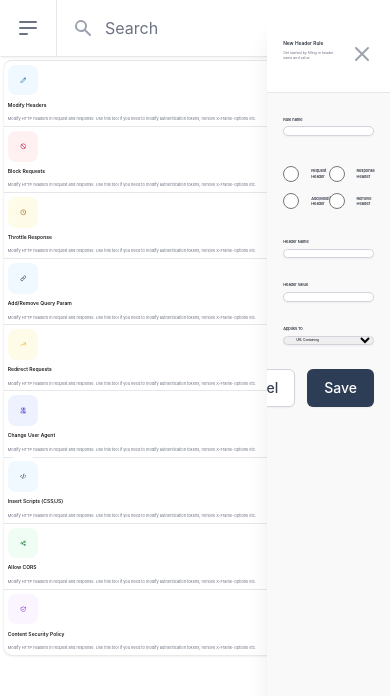
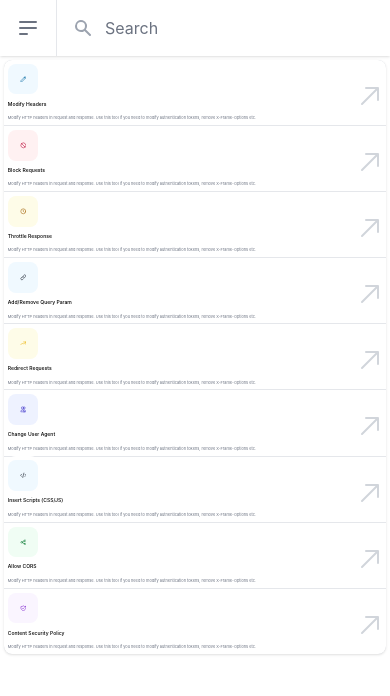
Before and after one commit to surishubham/lt-extension, a React (Create React App) app: page / in a window 390 px wide. Shown: the top 696 px of the page. Built offline with nearby package versions, Linux system fonts and the light colour scheme.

Commit message:
update siebar component

```diff
--- a/public/index.html
+++ b/public/index.html
@@ -26,7 +26,7 @@
     -->
     <title>LT Extension</title>
   </head>
-  <body>
+  <body class="light-theme">
     <noscript>You need to enable JavaScript to run this app.</noscript>
     <div id="root"></div>
     <!--
--- a/src/DashBoard.js
+++ b/src/DashBoard.js
@@ -37,8 +37,8 @@ export default function DashBoard() {
 
     }
     const throttleFormClick = () => {
-        setBlock(true)
-        setThrottle(false)
+        setBlock(false)
+        setThrottle(true)
 
     }
     const actions = [
@@ -117,9 +117,9 @@ export default function DashBoard() {
     return (
 
         <div className="rounded-lg bg-gray-200 overflow-hidden shadow divide-y divide-gray-200 sm:divide-y-0 sm:grid sm:grid-cols-3 sm:gap-px px-50">
-            <ModifyHeader />
-            {/* {block &&  <BlockForm />} */}
-            {/* {throttle && <ThrottleForm /> } */}
+            {/* <ModifyHeader /> */}
+            {block &&  <BlockForm />}
+            {throttle && <ThrottleForm /> }
             {/* <AddRemove /> */}
             {/* <RedirectionForm /> */}
             {/* <UserAgent /> */}
@@ -131,8 +131,6 @@ export default function DashBoard() {
                     key={action.title}
                     className={classNames(
                         actionIdx === 0 ? 'rounded-tl-lg rounded-tr-lg sm:rounded-tr-none' : '',
-                        actionIdx === 1 ? 'sm:rounded-tr-lg' : '',
-                        actionIdx === actions.length - 2 ? 'sm:rounded-bl-lg' : '',
                         actionIdx === actions.length - 1 ? 'rounded-bl-lg rounded-br-lg sm:rounded-bl-none' : '',
                         'relative group bg-white px-[1vw] py-[1vw] focus-within:ring-2 focus-within:ring-inset focus-within:ring-indigo-500'
                     )}
@@ -151,7 +149,6 @@ export default function DashBoard() {
                     <div className="mt-[1.6vw]">
                         <h3 className="text-[1.3vw] font-medium">
                             <div onClick={action.click} className="cursor-pointer focus:outline-none">
-                                {/* Extend touch target to entire panel */}
                                 <span className="absolute inset-0" aria-hidden="true" />
                                 {action.title}
                             </div>
--- /dev/null
+++ b/src/ThemeToggle.js
@@ -0,0 +1,19 @@
+import { useEffect, useState } from "react"
+export default function ThemeToggle() {
+
+    const [theme, setTheme] = useState("light-theme")
+
+    const toggleTheme = () => {
+        theme === "dark-theme" ? setTheme("light-theme") : setTheme("dark-theme")
+    }
+
+    useEffect(() => {
+        document.body.className = theme;
+    }, [theme])
+
+    return (<>
+        <div onClick={toggleTheme}>
+            Toggle
+        </div>
+    </>)
+}
--- a/src/index.css
+++ b/src/index.css
@@ -15,3 +15,7 @@ code {
   font-family: source-code-pro, Menlo, Monaco, Consolas, 'Courier New',
     monospace;
 }
+
+
+.dark-theme .bg-white, .dark-theme, .dark-theme form, .dark-theme .searchBar{background-color: #000;color: #fff;}
+.dark-theme p, .dark-theme h2, .dark-theme label{color: #fff;}
```
Also changed, not shown: src/SideBar.js (+7 -11 lines).
